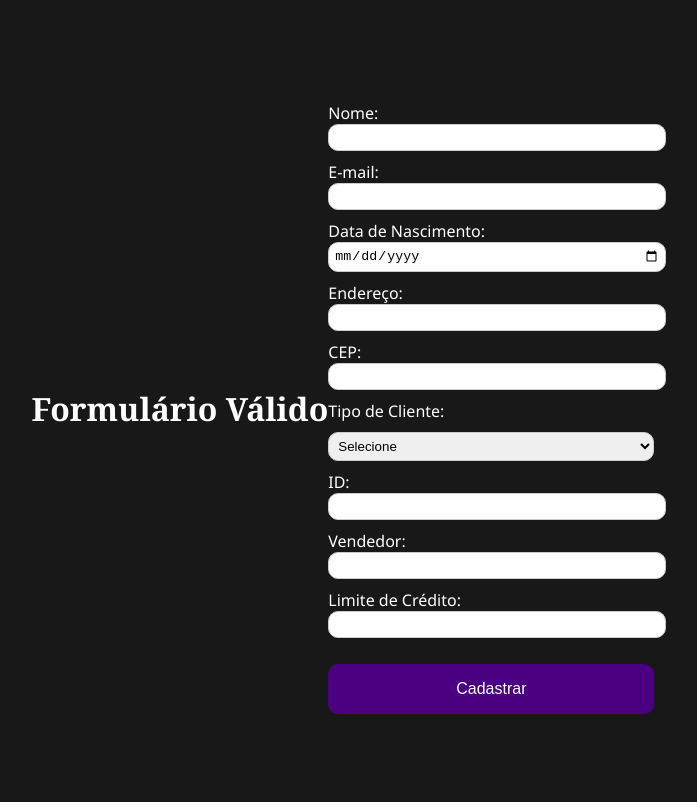
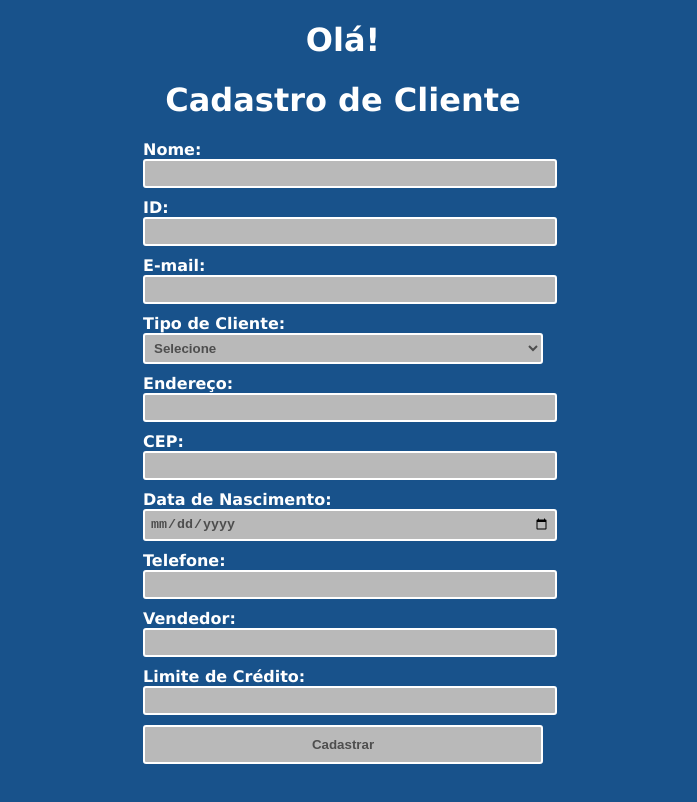
Before and after one commit to mariathaispf/forms_cliente, a plain HTML site: page index.html in a window 1280 px wide. Shown: the whole page, without its empty margins (297-994 px from the left). Drawn offline with Linux system fonts and the light colour scheme.

Commit message:
Add files via upload

```diff
--- a/css/style.css
+++ b/css/style.css
@@ -1,17 +1,12 @@
-body{
-    font-family: Arial, Helvetica, sans-serif;
-    background-color: var(--color-dark1);
-    color: var(--color-white);
-    display: flex;
-    justify-content: center;
-    align-items: center;
-    height: 100vh;
+body {
+    font-family:'Lucida Sans', 'Lucida Sans Regular', 'Lucida Grande', 'Lucida Sans Unicode', Geneva, Verdana, sans-serif;
+    margin: 20px;
+    background-color: rgb(24, 82, 139);
+    color: #ffffff;
 }
 
 h1 {
     text-align: center;
-    font-family:Georgia, 'Times New Roman', Times, serif;
-
 }
 
 form {
@@ -21,66 +16,34 @@ form {
     margin: 0 auto;
 }
 
-.tipo {
-    display: grid;
-    grid-gap: 10px;
-    max-width: 400px;
-    margin: 0 auto;
-    width: 100%;
-}
-
 label {
-    font-family: 'Segoe UI', Tahoma, Geneva, Verdana, sans-serif;
+    font-weight: bold;
 }
 
 input[type="text"],
 input[type="number"],
 input[type="email"],
 input[type="date"],
-
 select {
     width: 100%;
     padding: 5px;
-    border: 1px solid #ccc;
-    border-radius: 10px;
+    border: 2px solid #ffffff;
+    border-radius: 3px;
+    background-color: #b9b9b9;
+    color:rgb(78, 78, 78);
+    font-weight: bolder;
 }
 
-@media screen and (max-width: 600px) {
-    .container {
-        max-width: 90%;
-    }
+button[type="submit"] {
+    width: 100%;
+    padding: 10px;
+    background-color: #b9b9b9;
+    color: rgb(78, 78, 78);
+    border: 2px solid #ffffff;
+    border-radius: 3px;
+    cursor: pointer;
 }
 
-:root{
-    --color-white: #fff;
-    --color-red: #e63636;
-    --color-dark1: #181818;
-    --color-dark2: #1e1e1e;
-    --color-purple1: #9333FF;
-    --color-purple2: indigo;
+button[type="submit"]:hover {
+    background-color: #858080;
 }
-
-.box-select{
-    display: flex;
-    justify-content: space-evenly;
-    font-weight: bold;
-    gap: 1rem;
-
-}
-
-button[type="submit"]{
-    padding: 1rem;
-    font-size: 1rem;
-    outline: none;
-    border: none;
-    border-radius: 10px;
-    margin-top: 1rem;
-    background-color: var(--color-purple2);
-    color: var(--color-white);
-    cursor: pointer;
-    transition: .3s;
-}
-
-button[type="submit"]:hover{
-    background-color: var(--color-purple1);
-}
--- a/index.html
+++ b/index.html
@@ -1,15 +1,12 @@
 <!DOCTYPE html>
 <html>
 <head>
-    <title>Formulário</title>
+    <title>Cadastro de Cliente</title>
     <link rel="stylesheet" type="text/css" href="css/style.css">
-    <script src="js/myScript.js"></script>
 </head>
-<br>
 <body>
-    <br>
-    <h1 class="title">Formulário Válido</h1>
-    <br>
+    <h1 id="bemvindo">Olá!</h1>
+    <h1 class="title">Cadastro de Cliente</h1>
     <div class="container">
         <form id="cadastroForm" onsubmit="submitForm(event)">
             <div class="form-group">
@@ -17,51 +14,48 @@
                 <input type="text" id="nome" required>
             </div>
             <div class="form-group">
+                <label for="id">ID:</label>
+                <input type="number" id="id" required>
+            </div>
+            <div class="form-group">
                 <label for="email">E-mail:</label>
                 <input type="email" id="email" required>
+            </div>
+            <div class="form-group">
+                <label for="tipoCliente">Tipo de Cliente:</label>
+                <select id="tipoCliente" required>
+                    <option value="">Selecione</option>
+                    <option value="pf">Pessoa Física</option>
+                    <option value="pj">Pessoa Jurídica</option>
+                </select>
+            </div>
+            <div class="form-group">
+                <label for="endereco">Endereço:</label>
+                <input type="text" id="endereco" required>
+            </div>
+            <div class="form-group">
+                <label for="cep">CEP:</label>
+                <input type="text" id="cep" required>
             </div>
             <div class="form-group">
                 <label for="dataNascimento">Data de Nascimento:</label>
                 <input type="date" id="dataNascimento" required>
             </div>
-
             <div class="form-group">
-                <label for="endereco">Endereço:</label>
-                <input type="text" id="endereco" required>
+                <label for="telefone">Telefone:</label>
+                <input type="text" id="telefone" required>
             </div>
-
-            <div class="form-group">
-                <label for="cep">CEP:</label>
-                <input type="text" id="cep" required>
-            </div>
-
-            <div class="tipo">
-                <label for="tipoCliente">Tipo de Cliente:</label>
-                <select id="tipoCliente" required>
-                    <option value="">Selecione</option>
-                    <option value="pf">Pessoa Física</option>
-                    <option value="pj">Pessoa Jurídica</option>
-
-                </select>
-            </div>
-
-            <div class="form-group">
-                <label for="id">ID:</label>
-                <input type="text" id="id" required>
-            </div>
-
             <div class="form-group">
                 <label for="vendedor">Vendedor:</label>
                 <input type="text" id="vendedor" required>
             </div>
-
             <div class="form-group">
                 <label for="limiteCredito">Limite de Crédito:</label>
                 <input type="number" id="limiteCredito" required>
             </div>
-
-            <button type="submit">Cadastrar</button>
+            <button type="submit"><b>Cadastrar</b></button>
         </form>
     </div>
+    <script src="js/myScript.js"></script>
 </body>
 </html>
--- a/js/myScript.js
+++ b/js/myScript.js
@@ -7,9 +7,8 @@ function submitForm(event) {
         const tipoCliente = document.getElementById('tipoCliente').value;
         const endereco = document.getElementById('endereco').value;
         const cep = document.getElementById('cep').value;
-        const rua = document.getElementById('rua').value;
         const dataNascimento = document.getElementById('dataNascimento').value;
-        const telefone = document.getElementById('dataNascimento').value;
+        const telefone = document.getElementById('telefone').value;
         const vendedor = document.getElementById('vendedor').value;
         const limiteCredito = document.getElementById('limiteCredito').value;
 
@@ -18,11 +17,8 @@ function submitForm(event) {
         if (!/^[a-zA-Z\s]+$/.test(nome)) {
             errorMessages.push('O nome deve conter apenas letras.');
         }
-        if (!/^[a-zA-Z\s]+$/.test(rua)) {
-            errorMessages.push('O nome deve conter apenas letras.');
-        }
-        if (!telefone || isNaN(telefone)) {
-            errorMessages.push('O telefone deve ser somente números.');
+        if (!/^(?=.*[a-zA-Z])[a-zA-Z0-9\s,]+$/.test(endereco)) {
+            errorMessages.push('O Endereço deve conter letras e números.');
         }
 
         if (!id || isNaN(id)) {
@@ -37,16 +33,26 @@ function submitForm(event) {
             errorMessages.push('O limite de crédito deve ser um número válido e não negativo.');
         }
 
+        if (telefone.length < 6 || telefone.length > 14){
+            errorMessages.push('Insira um telefone válido. Entre 6 e 14 caracteres');
+            }
+
         if (errorMessages.length > 0) {
             throw new Error(errorMessages.join('\n'));
         }
 
-        document.cookie = `nome=${nome}`;
-        document.cookie = `id=${id}`;
+
+        setCookie("nome", nome, 0.001);
+        setCookie("id", id, 0.001);
 
         alert('Cadastro realizado com sucesso!');
+        document.getElementById('cadastroForm').reset();
 
-        document.getElementById('cadastroForm').reset();
+        // Exibir o nome do usuário no elemento com o id "bemvindo"
+        const bemvindoElement = document.getElementById("bemvindo");
+        if (bemvindoElement) {
+            bemvindoElement.textContent = "Olá, " + nome + "! Bem-vindo(a).";
+        }
     } catch (error) {
         alert('Ocorreram os seguintes erros no cadastro:\n' + error.message);
         console.error(error);
@@ -70,3 +76,35 @@ window.onload = function() {
         }
     }
 };
+
+// Função para definir um cookie
+function setCookie(name, value, days) {
+    const date = new Date();
+    date.setTime(date.getTime() + (days * 24 * 60 * 60 * 1000));
+    const expires = "expires=" + date.toUTCString();
+    document.cookie = name + "=" + value + "; " + expires + "; path=/";
+  }
+
+  // Função para obter o valor do cookie
+  function getCookie(name) {
+    const cookies = document.cookie.split(';');
+    for (let i = 0; i < cookies.length; i++) {
+      const cookie = cookies[i].trim();
+      if (cookie.startsWith(name + "=")) {
+        return cookie.substring(name.length + 1);
+      }
+    }
+    return null;
+  }
+
+  // Função para verificar se o cookie existe
+  function checkCookie() {
+    const nome = getCookie("nome");
+    const id = getCookie("id");
+    if (nome && id) {
+      const bemvindoElement = document.getElementById("bemvindo");
+      if (bemvindoElement) {
+        bemvindoElement.textContent = "Olá, " + nome + "! Bem-vindo(a).";
+      }
+    }
+  }
```
